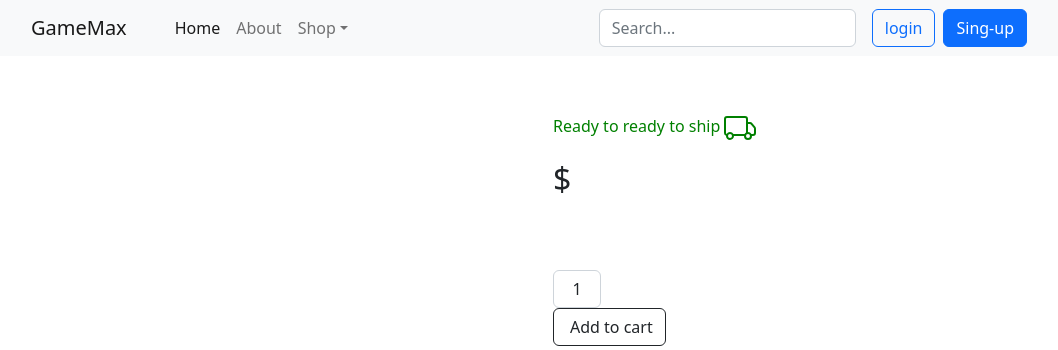
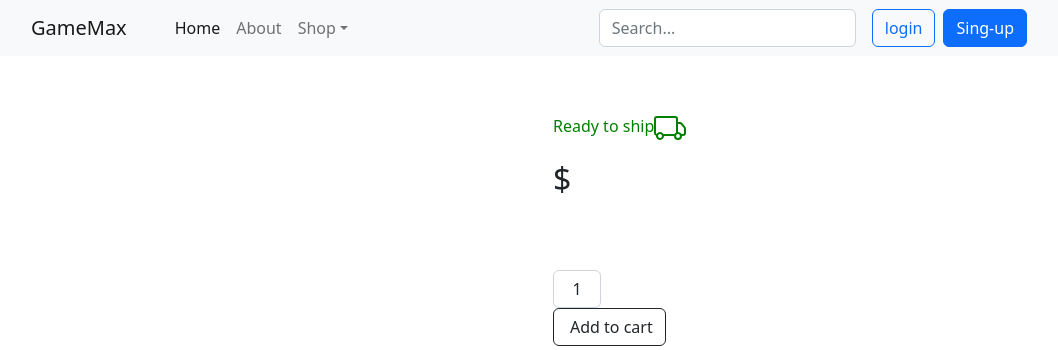
Before and after one commit to SkAndres/GameMaxStore, a Django app: template home/templates/product.html in a window 1280 px wide. Shown: the top 350 px of the page, without its empty margins (111-1169 px from the left). Run offline with Django 4.2, Linux system fonts and the light colour scheme; the template is opened without the code that fills it, so the values that code supplies are empty; parts of the project's set-up code (start-up, migrations or seed data) failed here and were passed over.

Commit message:
new commit (bug fix)

```diff
--- a/home/templates/home.html
+++ b/home/templates/home.html
@@ -27,7 +27,7 @@
                 <div class="card-body p-4">
                     <div class="text-center">
                          {% if item.quantity is not 0%}
-                        <p style="color: green">Ready to ship df<svg xmlns="http://www.w3.org/2000/svg" width="16" height="16" fill="currentColor" class="bi bi-truck" viewBox="0 0 16 16">
+                        <p style="color: green">Ready to ship<svg xmlns="http://www.w3.org/2000/svg" width="16" height="16" fill="currentColor" class="bi bi-truck" viewBox="0 0 16 16">
                             <path d="M0 3.5A1.5 1.5 0 0 1 1.5 2h9A1.5 1.5 0 0 1 12 3.5V5h1.02a1.5 1.5 0 0 1 1.17.563l1.481 1.85a1.5 1.5 0 0 1 .329.938V10.5a1.5 1.5 0 0 1-1.5 1.5H14a2 2 0 1 1-4 0H5a2 2 0 1 1-3.998-.085A1.5 1.5 0 0 1 0 10.5v-7zm1.294 7.456A1.999 1.999 0 0 1 4.732 11h5.536a2.01 2.01 0 0 1 .732-.732V3.5a.5.5 0 0 0-.5-.5h-9a.5.5 0 0 0-.5.5v7a.5.5 0 0 0 .294.456zM12 10a2 2 0 0 1 1.732 1h.768a.5.5 0 0 0 .5-.5V8.35a.5.5 0 0 0-.11-.312l-1.48-1.85A.5.5 0 0 0 13.02 6H12v4zm-9 1a1 1 0 1 0 0 2 1 1 0 0 0 0-2zm9 0a1 1 0 1 0 0 2 1 1 0 0 0 0-2z"></path>
                         </svg></p>
                         {% else %}
--- a/home/templates/product.html
+++ b/home/templates/product.html
@@ -16,11 +16,11 @@
                 <div class="small mb-1"></div>
                 <h1 class="display-5 fw-bolder">{{devices.title}}</h1>
                 {% if devices.quantity is not 0%}
-                        <p style="color: green">Ready to ready to ship <svg xmlns="http://www.w3.org/2000/svg" width="32" height="32" fill="currentColor" class="bi bi-truck" viewBox="0 0 16 16">
+                        <p style="color: green">Ready to ship<svg xmlns="http://www.w3.org/2000/svg" width="32" height="32" fill="currentColor" class="bi bi-truck" viewBox="0 0 16 16">
                             <path d="M0 3.5A1.5 1.5 0 0 1 1.5 2h9A1.5 1.5 0 0 1 12 3.5V5h1.02a1.5 1.5 0 0 1 1.17.563l1.481 1.85a1.5 1.5 0 0 1 .329.938V10.5a1.5 1.5 0 0 1-1.5 1.5H14a2 2 0 1 1-4 0H5a2 2 0 1 1-3.998-.085A1.5 1.5 0 0 1 0 10.5v-7zm1.294 7.456A1.999 1.999 0 0 1 4.732 11h5.536a2.01 2.01 0 0 1 .732-.732V3.5a.5.5 0 0 0-.5-.5h-9a.5.5 0 0 0-.5.5v7a.5.5 0 0 0 .294.456zM12 10a2 2 0 0 1 1.732 1h.768a.5.5 0 0 0 .5-.5V8.35a.5.5 0 0 0-.11-.312l-1.48-1.85A.5.5 0 0 0 13.02 6H12v4zm-9 1a1 1 0 1 0 0 2 1 1 0 0 0 0-2zm9 0a1 1 0 1 0 0 2 1 1 0 0 0 0-2z"></path>
                         </svg></p>
                         {% else %}
-                        <p style="color:black">Not available <svg xmlns="http://www.w3.org/2000/svg" width="16" height="16" fill="currentColor" class="bi bi-bag-x-fill" viewBox="0 0 16 16">
+                        <p style="color:black">Not available<svg xmlns="http://www.w3.org/2000/svg" width="16" height="16" fill="currentColor" class="bi bi-bag-x-fill" viewBox="0 0 16 16">
                             <path fill-rule="evenodd" d="M10.5 3.5a2.5 2.5 0 0 0-5 0V4h5v-.5zm1 0V4H15v10a2 2 0 0 1-2 2H3a2 2 0 0 1-2-2V4h3.5v-.5a3.5 3.5 0 1 1 7 0zM6.854 8.146a.5.5 0 1 0-.708.708L7.293 10l-1.147 1.146a.5.5 0 0 0 .708.708L8 10.707l1.146 1.147a.5.5 0 0 0 .708-.708L8.707 10l1.147-1.146a.5.5 0 0 0-.708-.708L8 9.293 6.854 8.146z"></path>
                         </svg></p>
                         {% endif %}
```
